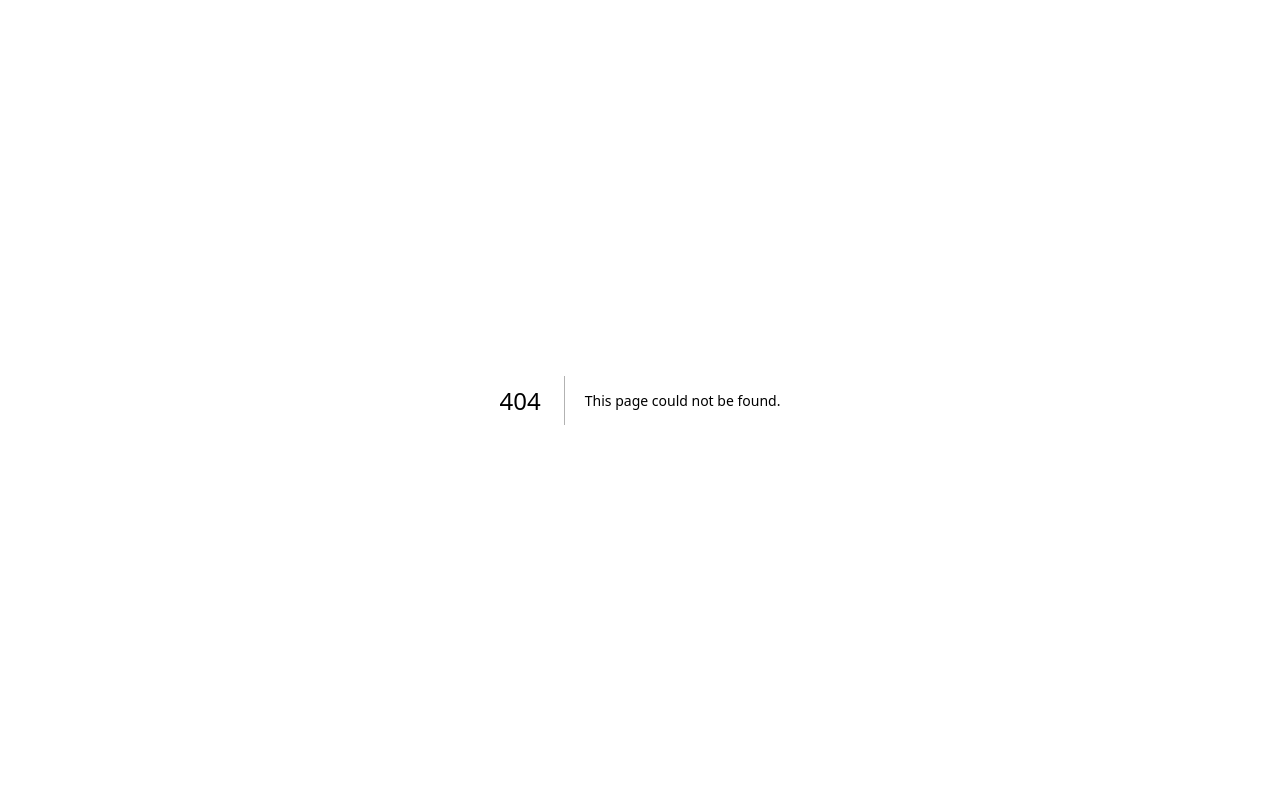
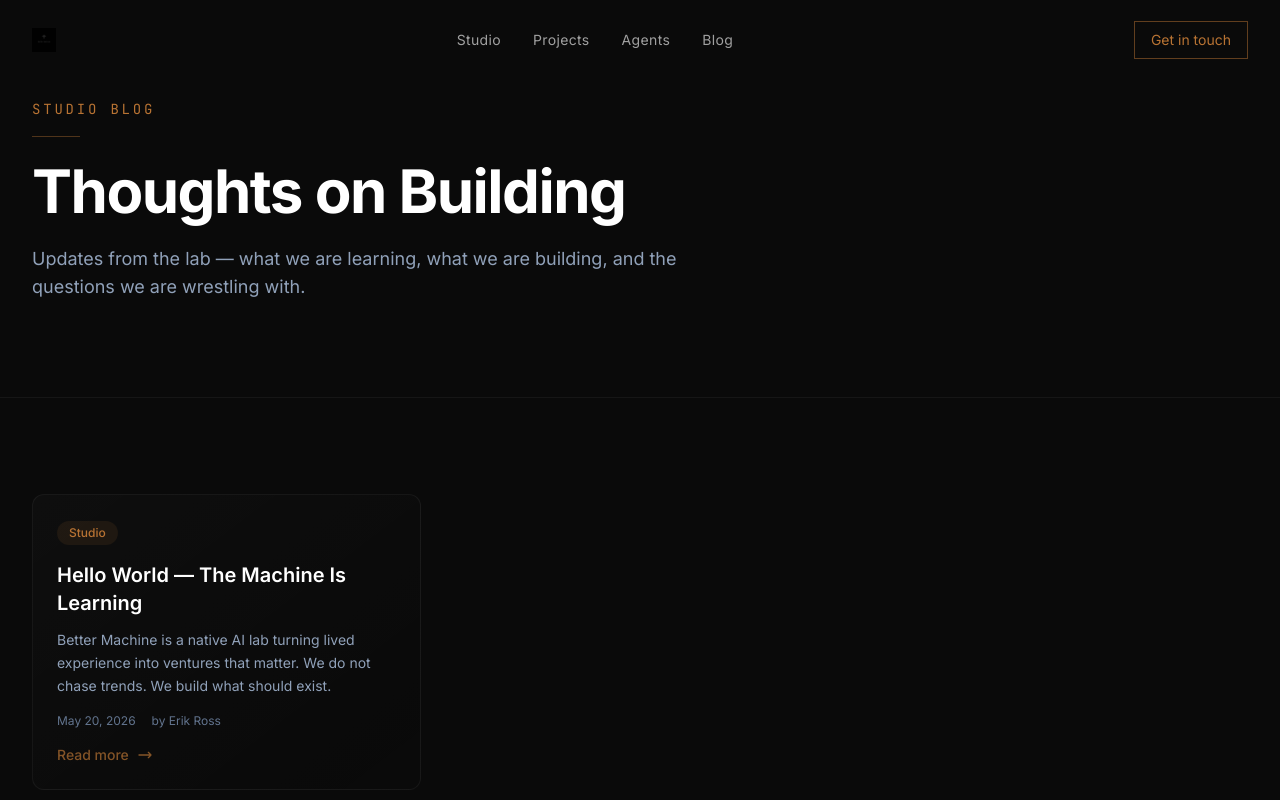
Before and after one commit to Better-Machine/bettermachine-website, a Next.js app in the folder web/: page /blog in a window 1280 px wide. Before the commit this address had no page. Shown: the top 800 px of the page. Built offline with nearby package versions, Linux system fonts and the light colour scheme.

Commit message:
feat: add Studio Blog structure
- Blog listing page at /blog
- BlogCard component for post previews
- Placeholder for individual blog posts
- Static data structure ready for CMS integration

Builds 13 pages total.

```diff
--- /dev/null
+++ b/web/src/app/blog/page.tsx
@@ -0,0 +1,66 @@
+import { Metadata } from "next";
+import { Header } from "@/components/Header";
+import { Footer } from "@/components/Footer";
+import { BlogCard } from "@/components/blog/BlogCard";
+
+export const metadata: Metadata = {
+  title: "Studio Blog | Better Machine",
+  description: "Thoughts on building, AI, and the ventures we are working on.",
+};
+
+// Static blog data (will come from DB in production)
+const blogPosts = [
+  {
+    slug: "hello-world",
+    title: "Hello World — The Machine Is Learning",
+    excerpt: "Better Machine is a native AI lab turning lived experience into ventures that matter. We do not chase trends. We build what should exist.",
+    category: "Studio",
+    publishedAt: "2026-05-20",
+    authorName: "Erik Ross",
+  },
+];
+
+export default function BlogPage() {
+  return (
+    <div className="min-h-screen bg-[#0A0A0A]">
+      <Header />
+      <main>
+        {/* Hero */}
+        <section className="py-24 px-6 lg:px-8 border-b border-white/5">
+          <div className="max-w-7xl mx-auto">
+            <span className="font-mono text-sm text-[#B87333] tracking-[0.2em] uppercase">
+              Studio Blog
+            </span>
+            <div className="mt-4 w-12 h-px bg-[#B87333]/40" />
+            <h1 className="text-4xl md:text-5xl lg:text-6xl font-bold tracking-tight text-white mt-6">
+              Thoughts on Building
+            </h1>
+            <p className="text-slate-400 text-lg max-w-2xl mt-6">
+              Updates from the lab — what we are learning, what we are building, and the questions we are wrestling with.
+            </p>
+          </div>
+        </section>
+
+        {/* Blog Grid */}
+        <section className="py-24 px-6 lg:px-8">
+          <div className="max-w-7xl mx-auto">
+            {blogPosts.length > 0 ? (
+              <div className="grid md:grid-cols-2 lg:grid-cols-3 gap-6">
+                {blogPosts.map((post) => (
+                  <BlogCard key={post.slug} {...post} />
+                ))}
+              </div>
+            ) : (
+              <div className="text-center py-24">
+                <p className="text-slate-500 text-lg">
+                  Blog posts coming soon. Each venture will have its own voice here.
+                </p>
+              </div>
+            )}
+          </div>
+        </section>
+      </main>
+      <Footer />
+    </div>
+  );
+}
--- /dev/null
+++ b/web/src/components/blog/BlogCard.tsx
@@ -0,0 +1,95 @@
+import Link from "next/link";
+
+interface BlogCardProps {
+  slug: string;
+  title: string;
+  excerpt: string;
+  featuredImage?: string;
+  category?: string;
+  publishedAt?: string;
+  authorName?: string;
+}
+
+export function BlogCard({
+  slug,
+  title,
+  excerpt,
+  featuredImage,
+  category,
+  publishedAt,
+  authorName,
+}: BlogCardProps) {
+  return (
+    <Link
+      href={`/blog/${slug}`}
+      className="group block relative p-6 bg-gradient-to-br from-white/[0.02] to-transparent
+                 border border-white/5 hover:border-[#B87333]/30
+                 rounded-xl transition-all duration-500
+                 hover:shadow-[0_8px_40px_rgba(184,115,51,0.1)]"
+    >
+      {/* Featured image */}
+      {featuredImage && (
+        <div className="relative w-full h-48 mb-6 rounded-lg overflow-hidden">
+          <div
+            className="absolute inset-0 bg-cover bg-center opacity-60 group-hover:opacity-80 group-hover:scale-105 transition-all duration-500"
+            style={{ backgroundImage: `url(${featuredImage})` }}
+          />
+          <div className="absolute inset-0 bg-gradient-to-t from-[#0A0A0A] via-transparent to-transparent" />
+        </div>
+      )}
+
+      {/* Category */}
+      {category && (
+        <span className="inline-block px-3 py-1 mb-4 text-xs font-medium
+                       bg-[#B87333]/10 text-[#B87333] rounded-full">
+          {category}
+        </span>
+      )}
+
+      {/* Title */}
+      <h3 className="text-xl font-semibold text-white mb-3
+                   group-hover:text-[#B87333] transition-colors duration-300">
+        {title}
+      </h3>
+
+      {/* Excerpt */}
+      <p className="text-slate-400 text-sm leading-relaxed mb-4 line-clamp-3">
+        {excerpt}
+      </p>
+
+      {/* Meta */}
+      <div className="flex items-center gap-4 text-xs text-slate-500">
+        {publishedAt && (
+          <time dateTime={publishedAt}>
+            {new Date(publishedAt).toLocaleDateString("en-US", {
+              year: "numeric",
+              month: "short",
+              day: "numeric",
+            })}
+          </time>
+        )}
+        {authorName && (
+          <span>by {authorName}</span>
+        )}
+      </div>
+
+      {/* Read more */}
+      <div className="mt-4 flex items-center gap-2 text-[#B87333]/70 group-hover:text-[#B87333] transition-colors">
+        <span className="text-sm font-medium">Read more</span>
+        <svg
+          className="w-4 h-4 transform group-hover:translate-x-1 transition-transform"
+          fill="none"
+          viewBox="0 0 24 24"
+          stroke="currentColor"
+        >
+          <path
+            strokeLinecap="round"
+            strokeLinejoin="round"
+            strokeWidth={2}
+            d="M17 8l4 4m0 0l-4 4m4-4H3"
+          />
+        </svg>
+      </div>
+    </Link>
+  );
+}
```
